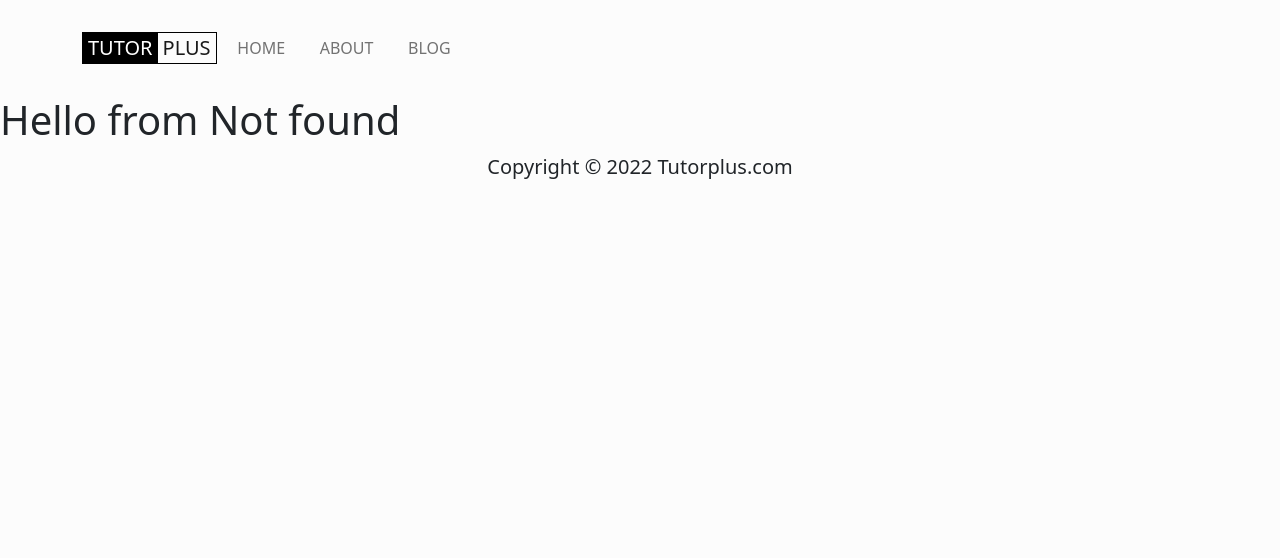
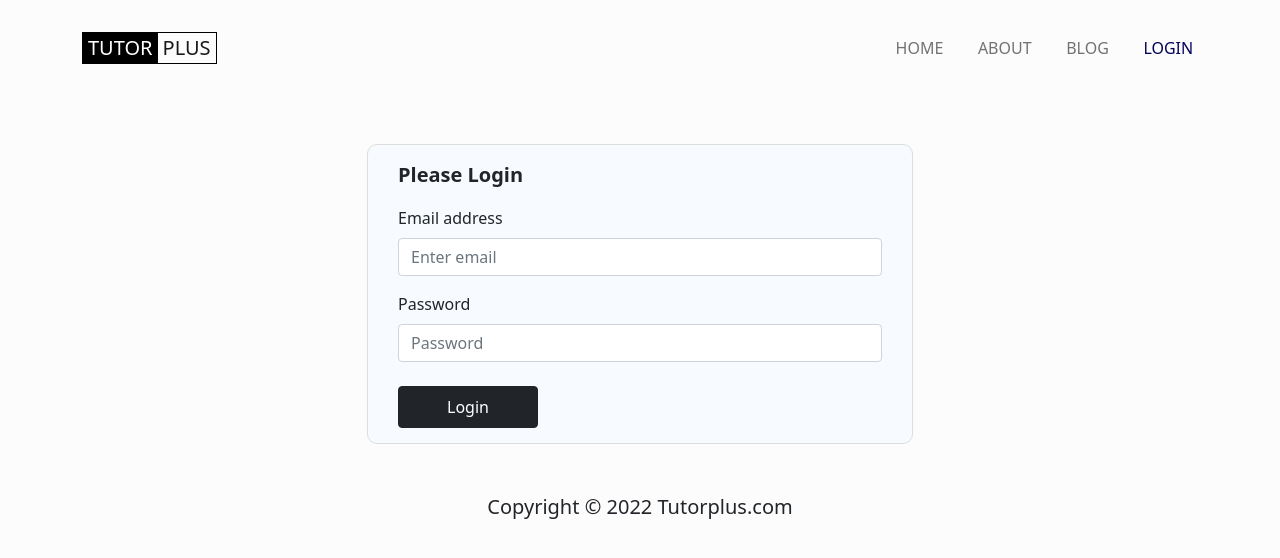
Before and after one commit to Ridwan-Suhel/tutorplus, a React (Create React App) app: page /login in a window 1280 px wide. Before the commit this address had no page. Shown: the top 558 px of the page. Built offline with nearby package versions, Linux system fonts and the light colour scheme.

Commit message:
log ui added

```diff
--- a/src/App.js
+++ b/src/App.js
@@ -8,6 +8,7 @@ import Header from "./components/Header/Header";
 import About from "./components/Pages/About/About";
 import Blog from "./components/Pages/Blog/Blog";
 import Home from "./components/Pages/Home/Home";
+import Login from "./components/Pages/Home/Login/Login";
 import NotFound from "./components/Pages/NotFound/NotFound";
 function App() {
   return (
@@ -18,6 +19,7 @@ function App() {
         <Route path="/home" element={<Home></Home>}></Route>
         <Route path="/about" element={<About></About>}></Route>
         <Route path="/blog" element={<Blog></Blog>}></Route>
+        <Route path="/login" element={<Login></Login>}></Route>
         <Route path="/checkout" element={<CheckOut></CheckOut>}></Route>
         <Route path="*" element={<NotFound></NotFound>}></Route>
       </Routes>
--- a/src/components/CustomLink/CustomLink.css
+++ b/src/components/CustomLink/CustomLink.css
@@ -13,5 +13,5 @@
   padding-left: 0.3rem;
 }
 .activeLink {
-  color: #000;
+  color: rgb(4, 3, 92) !important;
 }
--- a/src/components/Header/Header.js
+++ b/src/components/Header/Header.js
@@ -15,10 +15,11 @@ const Header = () => {
 
           <Navbar.Toggle aria-controls="basic-navbar-nav" />
           <Navbar.Collapse id="basic-navbar-nav">
-            <Nav className="me-auto">
+            <Nav className="ms-auto">
               <CustomLink to="/">Home</CustomLink>
               <CustomLink to="/about">About</CustomLink>
               <CustomLink to="/blog">Blog</CustomLink>
+              <CustomLink to="/login">Login</CustomLink>
             </Nav>
           </Navbar.Collapse>
         </Container>
--- /dev/null
+++ b/src/components/Pages/Home/Login/Login.css
@@ -0,0 +1,9 @@
+.form-wrapper {
+  background: #f7fbff;
+  padding: 15px 30px;
+  border-radius: 10px;
+  border: 1px solid #ddd;
+}
+/* .section {
+  height: 450px;
+} */
--- /dev/null
+++ b/src/components/Pages/Home/Login/Login.js
@@ -0,0 +1,38 @@
+import React from "react";
+import { Button, Form } from "react-bootstrap";
+import "./Login.css";
+
+const Login = () => {
+  return (
+    <section className="section">
+      <div className="container">
+        <div className="row justify-content-center">
+          <div className="col-md-7 col-lg-6">
+            <div className="form-wrapper my-5">
+              <p className="lead fw-bold">Please Login</p>
+              <Form>
+                <Form.Group className="mb-3" controlId="formBasicEmail">
+                  <Form.Label>Email address</Form.Label>
+                  <Form.Control type="email" placeholder="Enter email" />
+                </Form.Group>
+
+                <Form.Group className="mb-3" controlId="formBasicPassword">
+                  <Form.Label>Password</Form.Label>
+                  <Form.Control type="password" placeholder="Password" />
+                </Form.Group>
+                {/* <Form.Group className="mb-3" controlId="formBasicCheckbox">
+                  <Form.Check type="checkbox" label="Check me out" />
+                </Form.Group> */}
+                <Button variant="dark" className="px-5 mt-2 py-2" type="submit">
+                  Login
+                </Button>
+              </Form>
+            </div>
+          </div>
+        </div>
+      </div>
+    </section>
+  );
+};
+
+export default Login;
```
